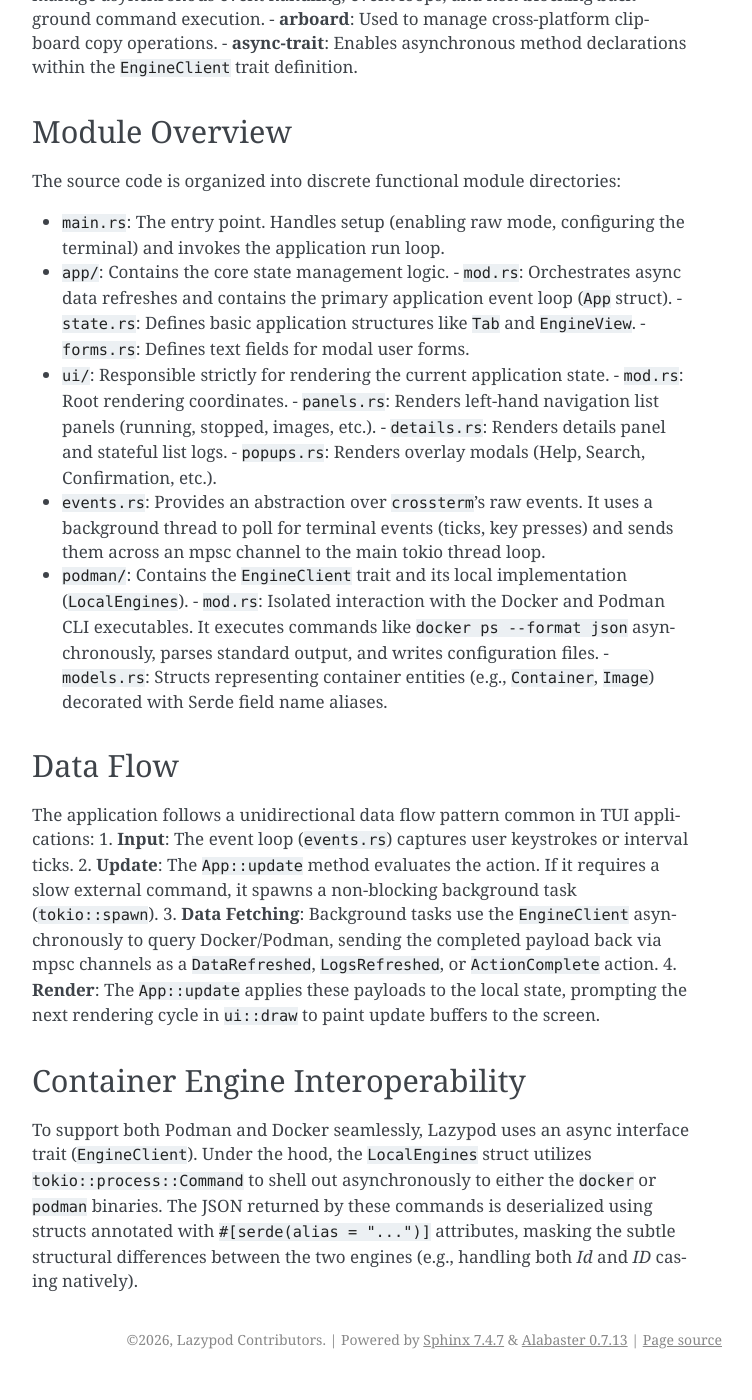
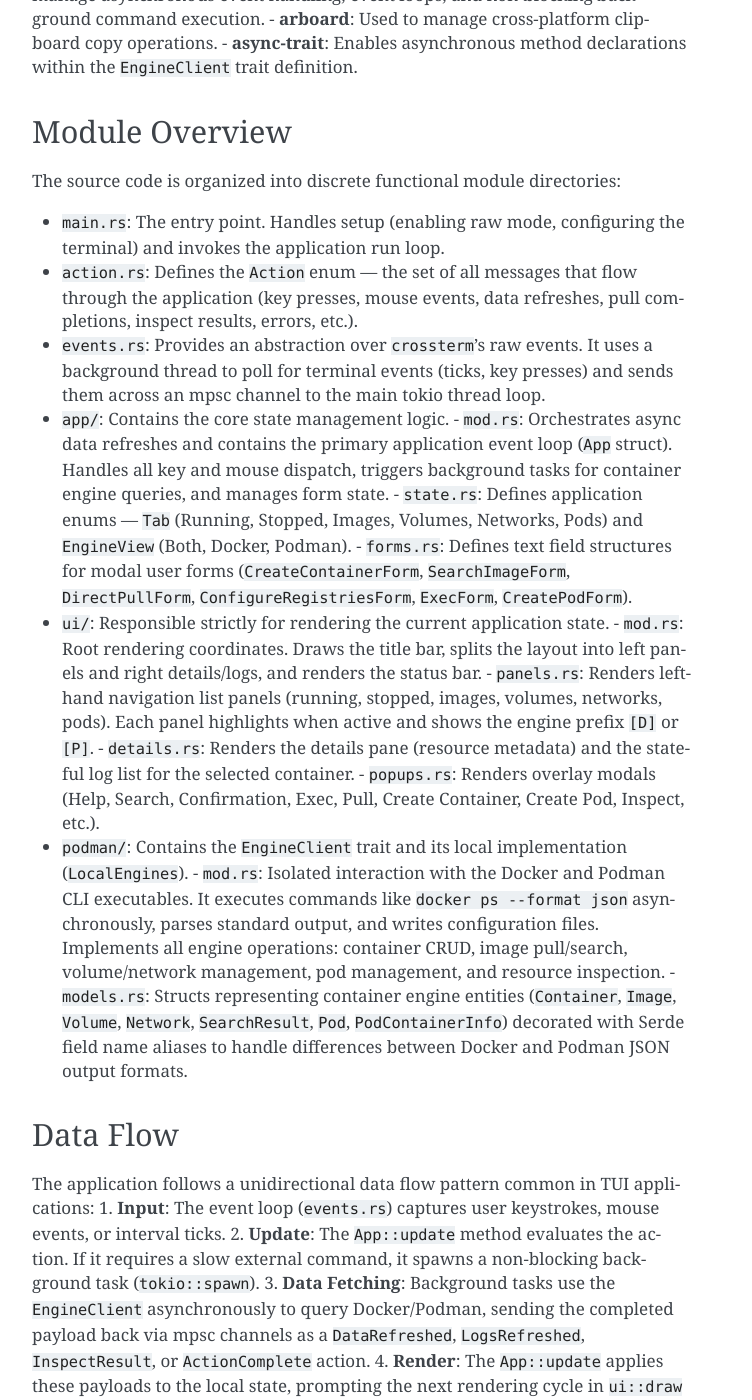
Before and after one commit to py-centric/lazypod, a Sphinx documentation site: the page built from docs/architecture.rst, in a window 1280 px wide and 1400 px high, scrolled down 423 px. Shown: the whole window, without its empty margins (388-1140 px from the left). Built offline with Sphinx 7.4.7, drawn with Linux system fonts in a browser that asks for light colours; before the commit the page ends 1802 px from its top, so only the background shows below that; some of the changed text lies outside the part shown.

```diff
--- a/docs/architecture.rst
+++ b/docs/architecture.rst
@@ -18,28 +18,39 @@ Module Overview
 The source code is organized into discrete functional module directories:
 
 - ``main.rs``: The entry point. Handles setup (enabling raw mode, configuring the terminal) and invokes the application run loop.
+- ``action.rs``: Defines the ``Action`` enum — the set of all messages that flow through the application (key presses, mouse events, data refreshes, pull completions, inspect results, errors, etc.).
+- ``events.rs``: Provides an abstraction over ``crossterm``'s raw events. It uses a background thread to poll for terminal events (ticks, key presses) and sends them across an mpsc channel to the main tokio thread loop.
 - ``app/``: Contains the core state management logic.
-  - ``mod.rs``: Orchestrates async data refreshes and contains the primary application event loop (``App`` struct).
-  - ``state.rs``: Defines basic application structures like ``Tab`` and ``EngineView``.
-  - ``forms.rs``: Defines text fields for modal user forms.
+  - ``mod.rs``: Orchestrates async data refreshes and contains the primary application event loop (``App`` struct). Handles all key and mouse dispatch, triggers background tasks for container engine queries, and manages form state.
+  - ``state.rs``: Defines application enums — ``Tab`` (Running, Stopped, Images, Volumes, Networks, Pods) and ``EngineView`` (Both, Docker, Podman).
+  - ``forms.rs``: Defines text field structures for modal user forms (``CreateContainerForm``, ``SearchImageForm``, ``DirectPullForm``, ``ConfigureRegistriesForm``, ``ExecForm``, ``CreatePodForm``).
 - ``ui/``: Responsible strictly for rendering the current application state.
-  - ``mod.rs``: Root rendering coordinates.
-  - ``panels.rs``: Renders left-hand navigation list panels (running, stopped, images, etc.).
-  - ``details.rs``: Renders details panel and stateful list logs.
-  - ``popups.rs``: Renders overlay modals (Help, Search, Confirmation, etc.).
-- ``events.rs``: Provides an abstraction over ``crossterm``'s raw events. It uses a background thread to poll for terminal events (ticks, key presses) and sends them across an mpsc channel to the main tokio thread loop.
+  - ``mod.rs``: Root rendering coordinates. Draws the title bar, splits the layout into left panels and right details/logs, and renders the status bar.
+  - ``panels.rs``: Renders left-hand navigation list panels (running, stopped, images, volumes, networks, pods). Each panel highlights when active and shows the engine prefix ``[D]`` or ``[P]``.
+  - ``details.rs``: Renders the details pane (resource metadata) and the stateful log list for the selected container.
+  - ``popups.rs``: Renders overlay modals (Help, Search, Confirmation, Exec, Pull, Create Container, Create Pod, Inspect, etc.).
 - ``podman/``: Contains the ``EngineClient`` trait and its local implementation (``LocalEngines``).
-  - ``mod.rs``: Isolated interaction with the Docker and Podman CLI executables. It executes commands like ``docker ps --format json`` asynchronously, parses standard output, and writes configuration files.
-  - ``models.rs``: Structs representing container entities (e.g., ``Container``, ``Image``) decorated with Serde field name aliases.
+  - ``mod.rs``: Isolated interaction with the Docker and Podman CLI executables. It executes commands like ``docker ps --format json`` asynchronously, parses standard output, and writes configuration files. Implements all engine operations: container CRUD, image pull/search, volume/network management, pod management, and resource inspection.
+  - ``models.rs``: Structs representing container engine entities (``Container``, ``Image``, ``Volume``, ``Network``, ``SearchResult``, ``Pod``, ``PodContainerInfo``) decorated with Serde field name aliases to handle differences between Docker and Podman JSON output formats.
 
 Data Flow
 ---------
 The application follows a unidirectional data flow pattern common in TUI applications:
-1. **Input**: The event loop (``events.rs``) captures user keystrokes or interval ticks.
+1. **Input**: The event loop (``events.rs``) captures user keystrokes, mouse events, or interval ticks.
 2. **Update**: The ``App::update`` method evaluates the action. If it requires a slow external command, it spawns a non-blocking background task (``tokio::spawn``).
-3. **Data Fetching**: Background tasks use the ``EngineClient`` asynchronously to query Docker/Podman, sending the completed payload back via mpsc channels as a ``DataRefreshed``, ``LogsRefreshed``, or ``ActionComplete`` action.
-4. **Render**: The ``App::update`` applies these payloads to the local state, prompting the next rendering cycle in ``ui::draw`` to paint update buffers to the screen.
+3. **Data Fetching**: Background tasks use the ``EngineClient`` asynchronously to query Docker/Podman, sending the completed payload back via mpsc channels as a ``DataRefreshed``, ``LogsRefreshed``, ``InspectResult``, or ``ActionComplete`` action.
+4. **Render**: The ``App::update`` applies these payloads to the local state, prompting the next rendering cycle in ``ui::draw`` to paint updated buffers to the screen.
 
 Container Engine Interoperability
 ---------------------------------
 To support both Podman and Docker seamlessly, Lazypod uses an async interface trait (``EngineClient``). Under the hood, the ``LocalEngines`` struct utilizes ``tokio::process::Command`` to shell out asynchronously to either the ``docker`` or ``podman`` binaries. The JSON returned by these commands is deserialized using structs annotated with ``#[serde(alias = "...")]`` attributes, masking the subtle structural differences between the two engines (e.g., handling both `Id` and `ID` casing natively).
+
+Pod Management
+--------------
+Pod management follows the same pattern as other resources. The ``EngineClient`` trait defines ``get_pods``, ``create_pod``, ``delete_pod``, and ``pod_inspect`` methods. The ``LocalEngines`` implementation calls ``podman pod ls --format json``, ``podman pod create``, ``podman pod rm``, and ``podman pod inspect`` respectively.
+
+The ``Pod`` model (defined in ``podman/models.rs``) includes nested ``PodContainerInfo`` entries representing the containers within each pod. The UI renders pods in their own panel and displays aggregated port and container information in the details pane.
+
+.. note::
+
+   Pod operations are Podman-only. When the engine filter is set to Docker-only, the Pods tab will be empty.
```
Also changed, not shown: CONTRIBUTING.md (+67 -7 lines), README.md (+30 -1 lines), docs/features.rst (+34 -0 lines), docs/index.rst (+5 -2 lines), docs/installation.rst (+18 -5 lines), docs/keybindings.rst (+35 -4 lines).
